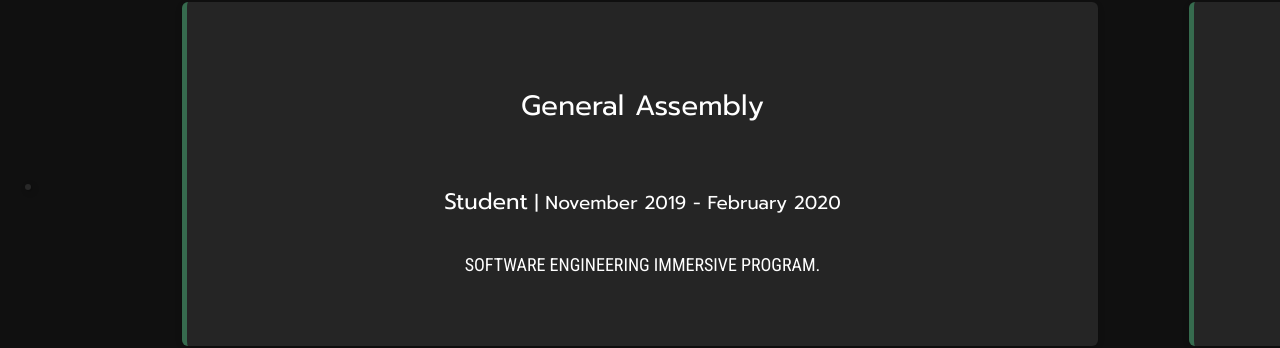
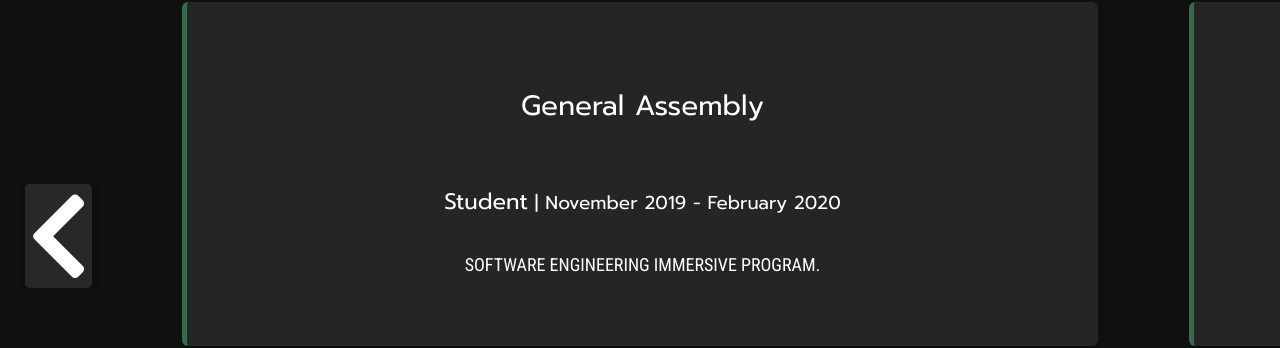
Before and after one commit to chenyanghmilu/myportfolio, a React (Create React App) app: page / in a window 1280 px wide. Shown: the part 923-1271 px from the top of the page. Built offline with nearby package versions, Linux system fonts and the light colour scheme.

Commit message:
arrow for experience

```diff
--- a/src/sections/Experience.js
+++ b/src/sections/Experience.js
@@ -19,7 +19,7 @@
     super(props);
     this.state = {
       itemInView: 0,
-      prevIntersectionRatios: [0,0,0],
+      prevIntersectionRatios: [0, 0, 0],
     }
     this.workItemsRef = React.createRef();
     this.singleWorkItemRefs = WORKITEMS.map((elem, i) => {
@@ -32,7 +32,7 @@
 
   componentDidMount() {
     const callback = entries => {
-      entries.forEach( entry => {
+      entries.forEach(entry => {
         let itemId = entry.target.id;
         let prevRatios = this.state.prevIntersectionRatios.slice();
         if (entry.intersectionRatio >= THRESHOLD && entry.intersectionRatio >= prevRatios[itemId]) {
@@ -41,7 +41,7 @@
           });
         }
         prevRatios[itemId] = entry.intersectionRatio;
-          this.setState({prevIntersectionRatios: prevRatios});
+        this.setState({ prevIntersectionRatios: prevRatios });
       }
       );
     };
@@ -75,7 +75,7 @@
       if (itemToScrollTo < this.singleWorkItemRefs.length && itemToScrollTo >= 0) {
         scrollByY = this.singleWorkItemRefs[itemToScrollTo].ref.current.clientWidth;
         scrollByY = side === "L" ? -scrollByY : scrollByY;
-        this.workItemsRef.current.scrollBy({top: 0, left: scrollByY, behavior: "smooth"});
+        this.workItemsRef.current.scrollBy({ top: 0, left: scrollByY, behavior: "smooth" });
       }
     }
   }
@@ -86,11 +86,11 @@
         <span className="experience__header">
           <h2>Experience</h2>
         </span>
-        <span className={"scroll-button scroll-button__previous" + this.toggleScrollButton("L")} onClick={() => this.doScroll("L")}></span>
-        <span className={"scroll-button scroll-button__next" + this.toggleScrollButton("R")} onClick={() => this.doScroll("R")}></span>
+        <span className={"scroll-button scroll-button__previous" + this.toggleScrollButton("L")} onClick={() => this.doScroll("L")}><i className="fas fa-7x fa-chevron-left"></i></span>
+        <span className={"scroll-button scroll-button__next" + this.toggleScrollButton("R")} onClick={() => this.doScroll("R")}><i className="fas fa-7x fa-chevron-right"></i></span>
         <div className="work-items" ref={this.workItemsRef}>
           {
-            WORKITEMS.map( (workItem, i) => {
+            WORKITEMS.map((workItem, i) => {
               return <WorkItem key={i} ref={this.singleWorkItemRefs[i].ref}
                 workItemId={i}
                 company={workItem.company}
```
Lines whose indentation alone changed are shown as unchanged.
